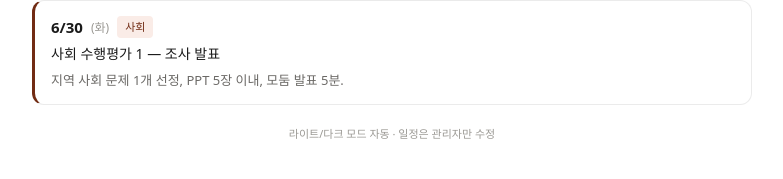
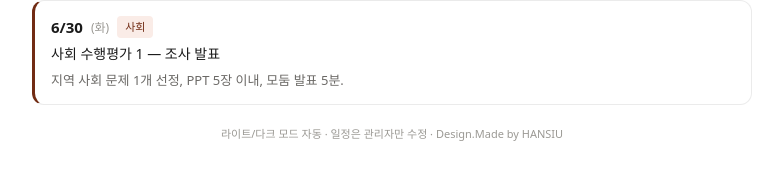
Before and after one commit to HANSIU-cmd/perf-calendar-prototype-, a React (Vite) app: page / in a window 1280 px wide. Shown: the part 951-1130 px from the top of the page, without its empty margins (248-1031 px from the left). Built offline with nearby package versions, Linux system fonts and the light colour scheme.

Commit message:
Update App.jsx

```diff
--- a/src/App.jsx
+++ b/src/App.jsx
@@ -109,7 +109,7 @@ export default function PerformanceCalendar() {
       </div>
 
       <p style={{ fontSize: 11, color: c.text3, marginTop: 20, textAlign: "center" }}>
-        라이트/다크 모드 자동 · 일정은 관리자만 수정
+        라이트/다크 모드 자동 · 일정은 관리자만 수정 · Design.Made by HANSIU
       </p>
     </div>
   );
```
